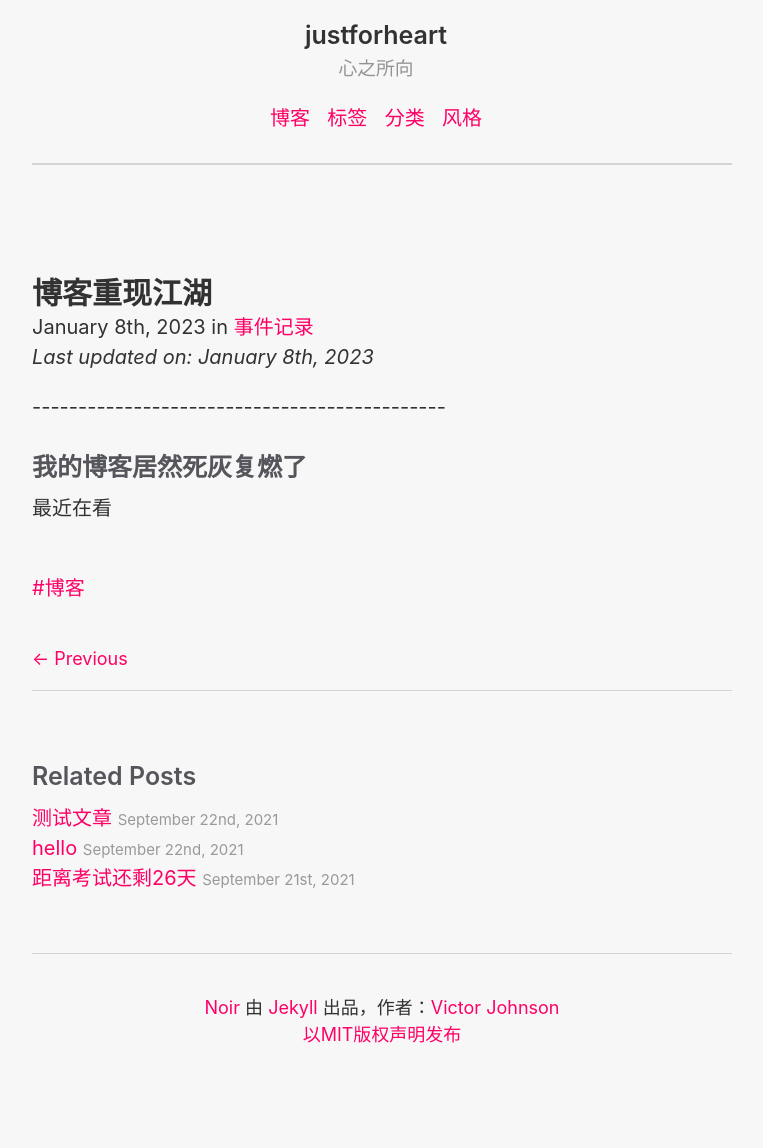
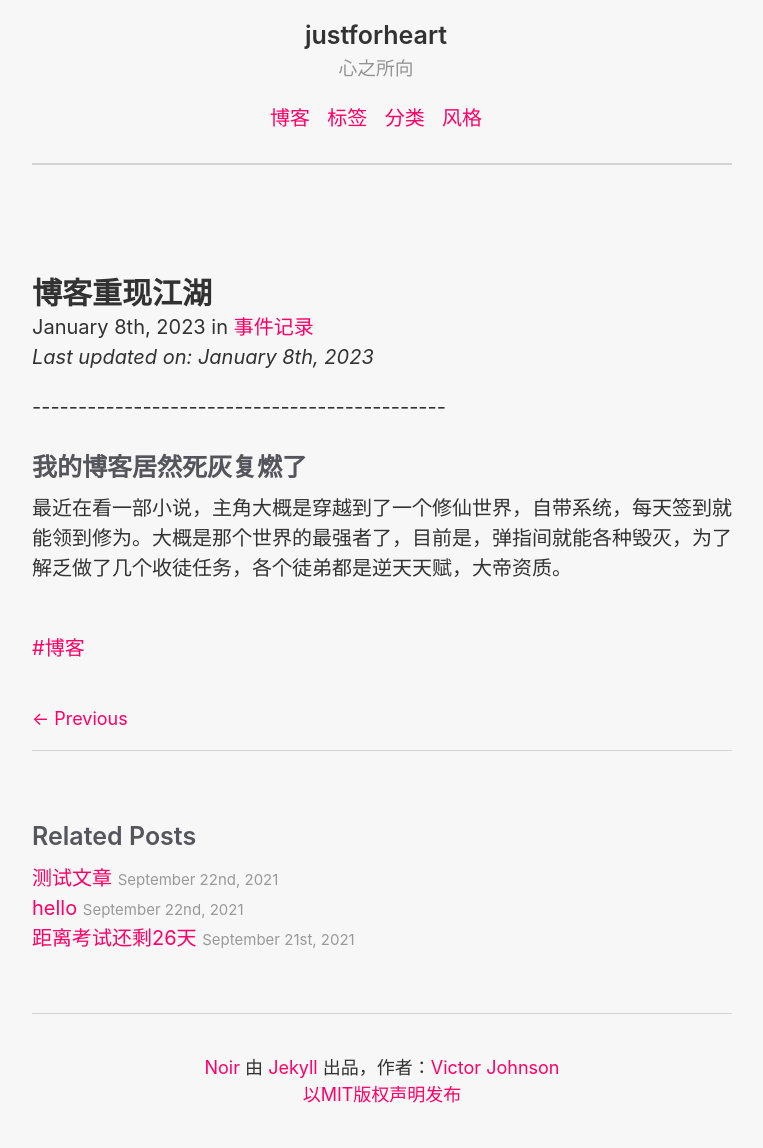
Before and after one commit to justforheart/justforheart.github.io, a Jekyll site: the page built from _posts/2023-01-08-博客重现江湖.md, in a window 1280 px wide. Shown: the whole page, without its empty margins (258-1021 px from the left). Built offline with Jekyll 4.4.1, drawn with Linux system fonts in a browser that asks for light colours; before the commit the page ends 1088 px from its top, so only the background shows below that.

Commit message:
随便写两句话

```diff
--- a/_posts/2023-01-08-博客重现江湖.md
+++ b/_posts/2023-01-08-博客重现江湖.md
@@ -9,4 +9,4 @@ last_modified_at: 2023-01-08
 
 ### 我的博客居然死灰复燃了
 
-最近在看
+最近在看一部小说，主角大概是穿越到了一个修仙世界，自带系统，每天签到就能领到修为。大概是那个世界的最强者了，目前是，弹指间就能各种毁灭，为了解乏做了几个收徒任务，各个徒弟都是逆天天赋，大帝资质。
```
